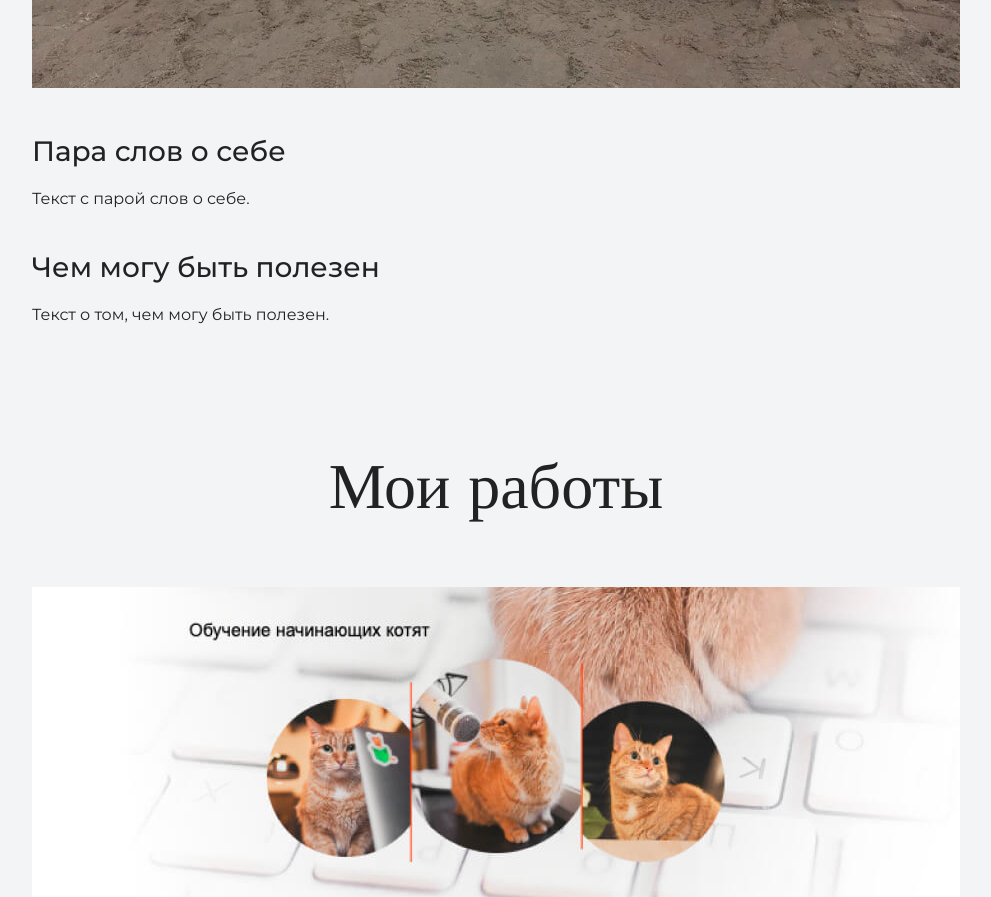
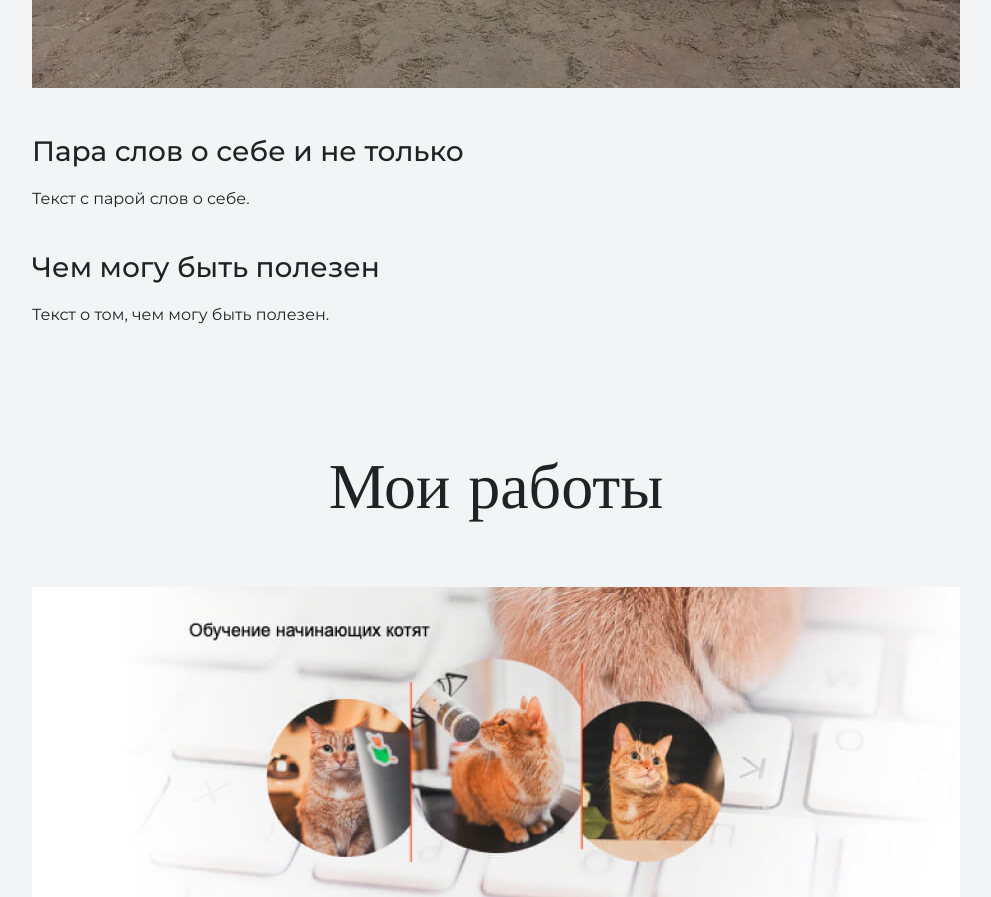
Before and after one commit to Gafarov-P/my-first-site, a plain HTML site: page index.html in a window 1280 px wide. Shown: the part 1780-2677 px from the top of the page, without its empty margins (144-1135 px from the left). Drawn offline with nearby package versions, Linux system fonts and the light colour scheme.

Commit message:
Update index.html

```diff
--- a/index.html
+++ b/index.html
@@ -28,7 +28,7 @@
       <figure class="user-image">
      <img src="files/me_and_stillex.jpg" width="928" height="auto" alt="На кастинге">
       </figure>
-      <h3>Пара слов о себе</h3>
+      <h3>Пара слов о себе и не только</h3>
       <p>Текст с парой слов о себе.</p>
       <h3>Чем могу быть полезен</h3>
       <p>Текст о том, чем могу быть полезен.</p>
```
